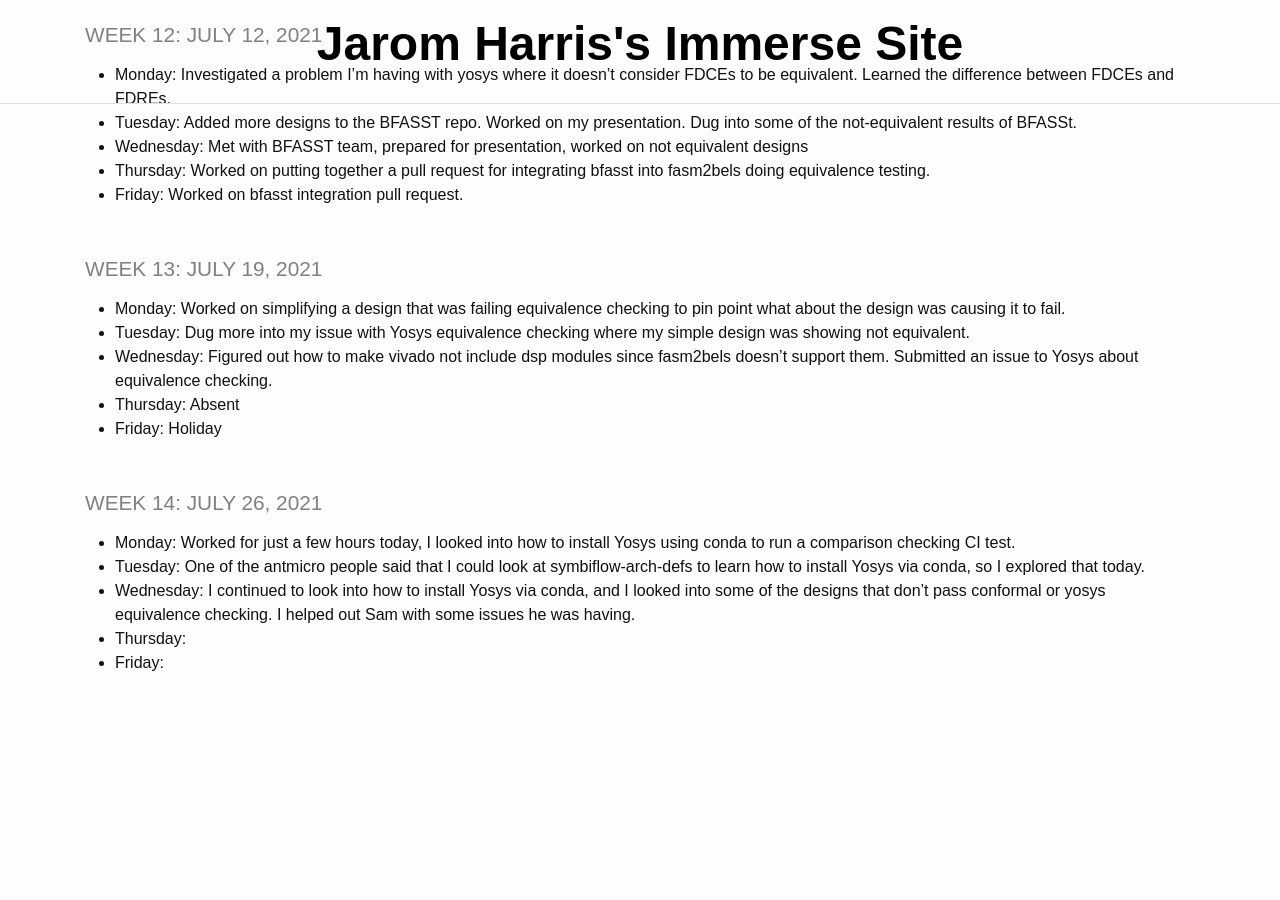
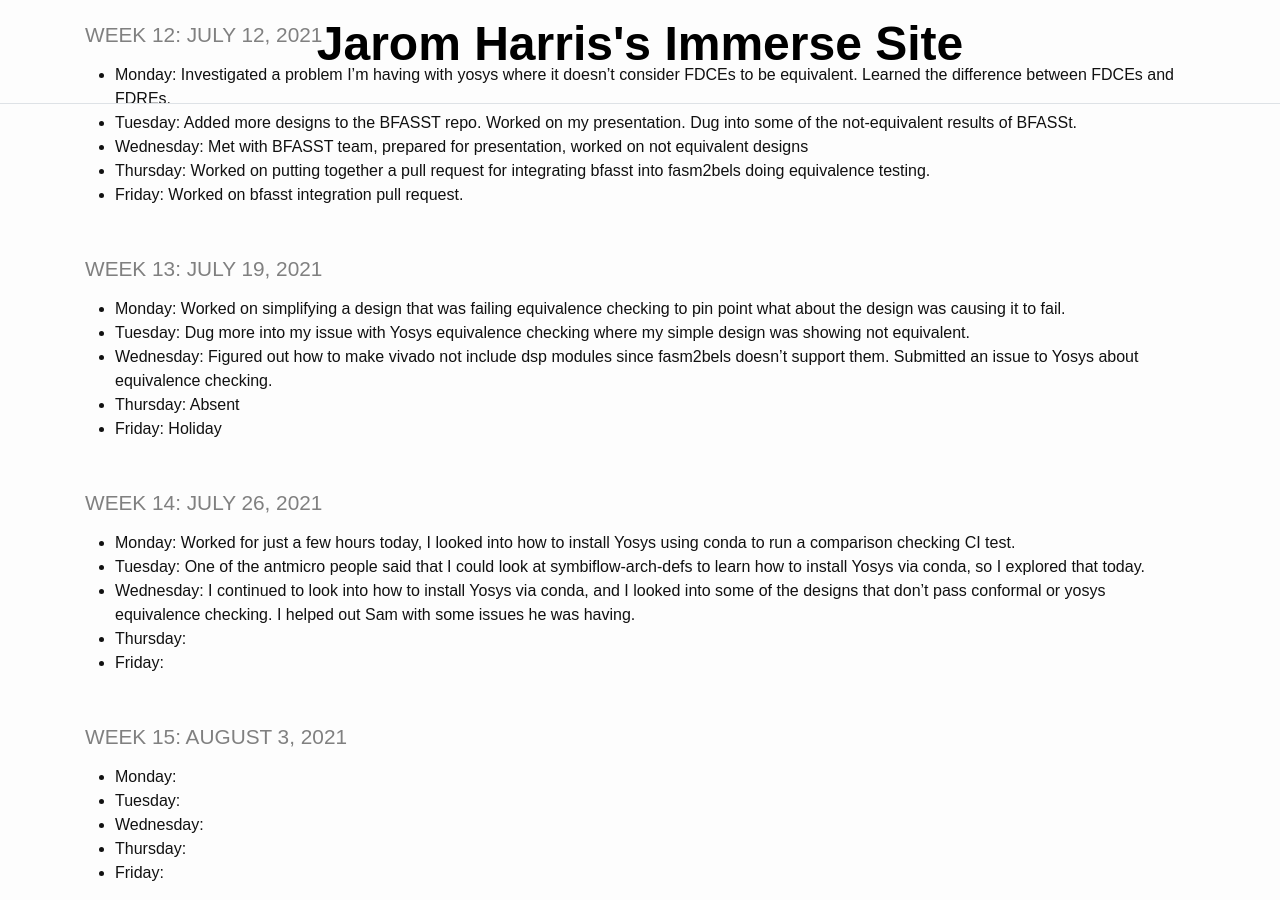
Before and after one commit to jaromharris/immerse, a Jekyll site: the page built from index.md, in a window 1280 px wide and 900 px high, scrolled down 2580 px. Built offline with Jekyll 4.4.1, drawn with Linux system fonts in a browser that asks for light colours; before the commit the page ends 3270 px from its top, so only the background shows below that.

Commit message:
Update index.md

```diff
--- a/index.md
+++ b/index.md
@@ -101,3 +101,10 @@ title: IMMERSE Log
 * **Wednesday**: I continued to look into how to install Yosys via conda, and I looked into some of the designs that don't pass conformal or yosys equivalence checking. I helped out Sam with some issues he was having.
 * **Thursday**:
 * **Friday**:
+
+### Week 15: August 3, 2021
+* **Monday**:
+* **Tuesday**:
+* **Wednesday**:
+* **Thursday**:
+* **Friday**:
```
